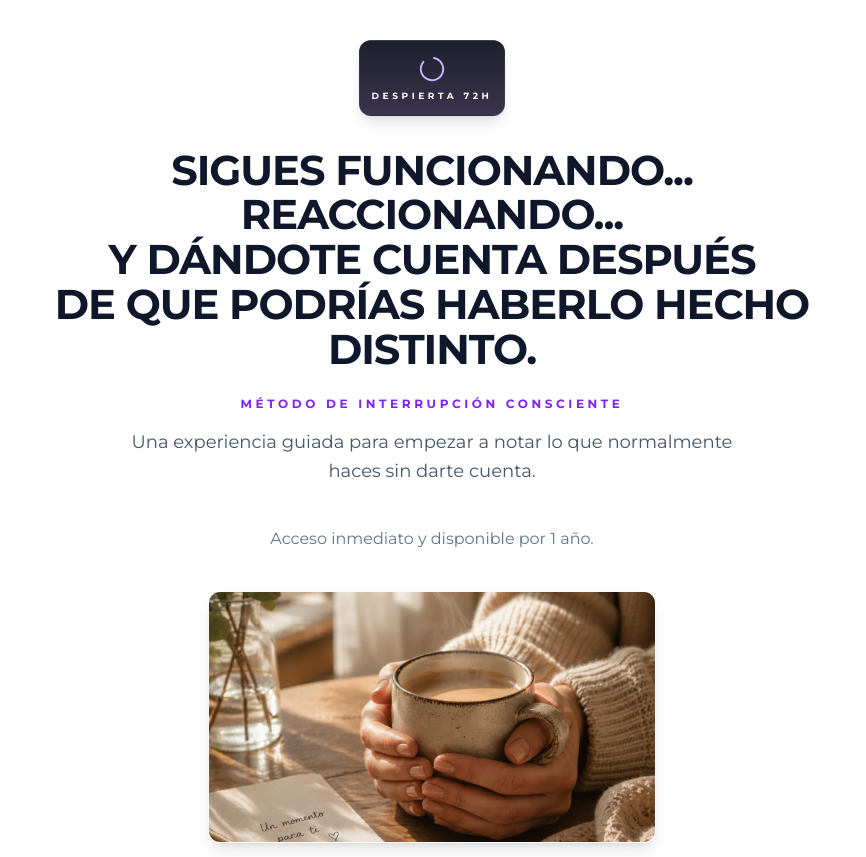
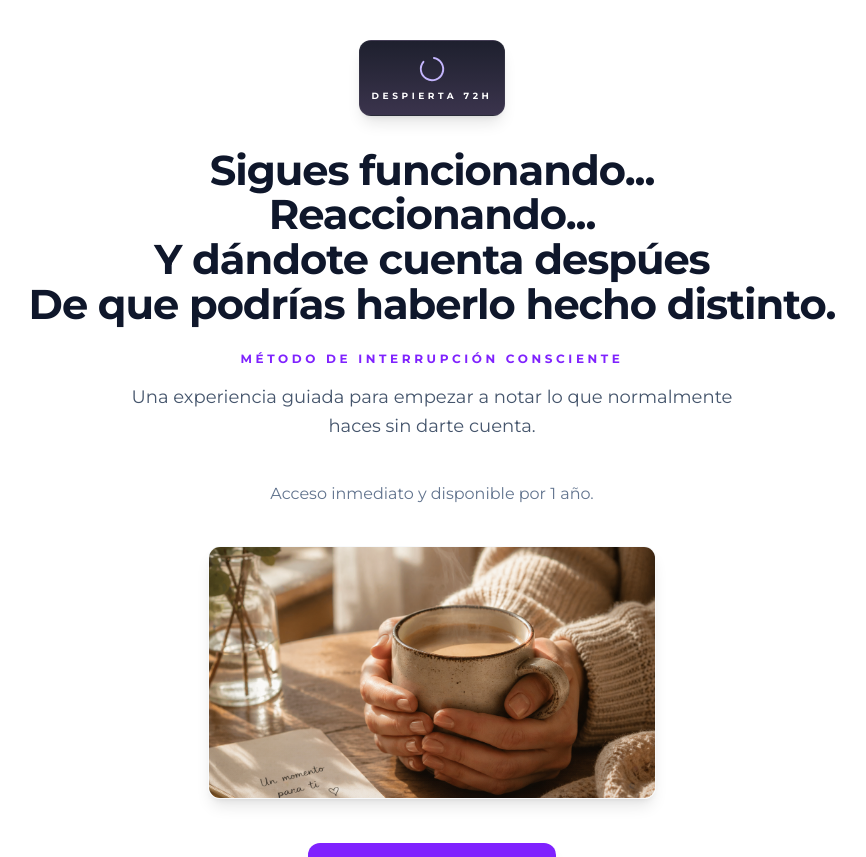
Before and after one commit to cursossolange/despierta-72h, a React (Vite) app: page / in a window 1280 px wide. Shown: the top 857 px of the page, without its empty margins (208-1074 px from the left). Built offline with nearby package versions, Linux system fonts and the light colour scheme; no server answers.

Commit message:
Update LandingPage.tsx

```diff
--- a/src/components/LandingPage.tsx
+++ b/src/components/LandingPage.tsx
@@ -160,13 +160,13 @@ export default function LandingPage({ onPurchase }: LandingPageProps) {
             {/* 1. Título principal (grande pero ajustado) */}
 <h1 className="text-[1.45rem] md:text-[2.6rem] font-black tracking-tight text-slate-900 mt-0 mb-4 md:mb-6 leading-[1.08]">
   <>
-    SIGUES FUNCIONANDO...
+    Sigues funcionando...
     <br />
-    REACCIONANDO...
+    Reaccionando...
     <br />
-    Y DÁNDOTE CUENTA DESPUÉS
+    Y dándote cuenta despúes
     <br />
-    DE QUE PODRÍAS HABERLO HECHO DISTINTO.
+    De que podrías haberlo hecho distinto.
   </>
 </h1>
 
```
